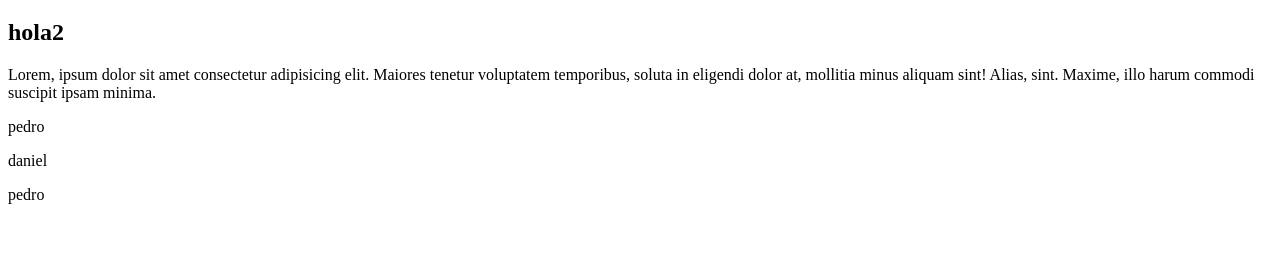
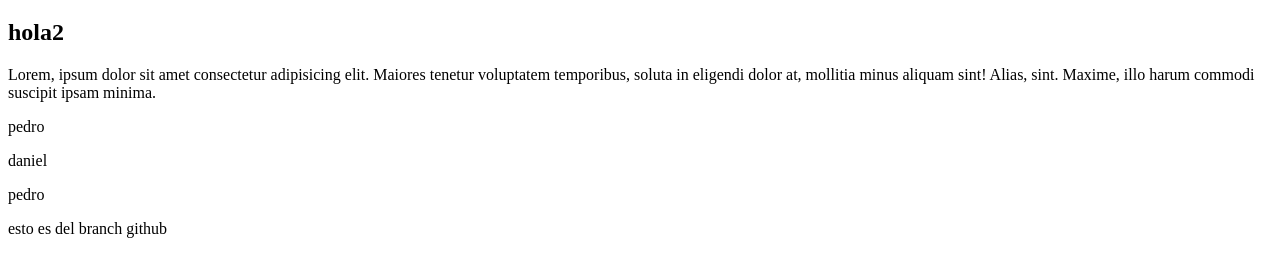
Before and after one commit to DavidMarin9991/GIT, a plain HTML site: page index.html in a window 1280 px wide. Shown: the part 61-338 px from the top of the page. Drawn offline with Linux system fonts and the light colour scheme.

Commit message:
comentario para el github

```diff
--- a/index.html
+++ b/index.html
@@ -16,7 +16,9 @@
     <p>daniel</p>
     <p>pedro</p>
     <form>
-        <header></header>
+        <header>
+            esto es del branch github
+        </header>
     </form>
 </body>
 </html>
```
